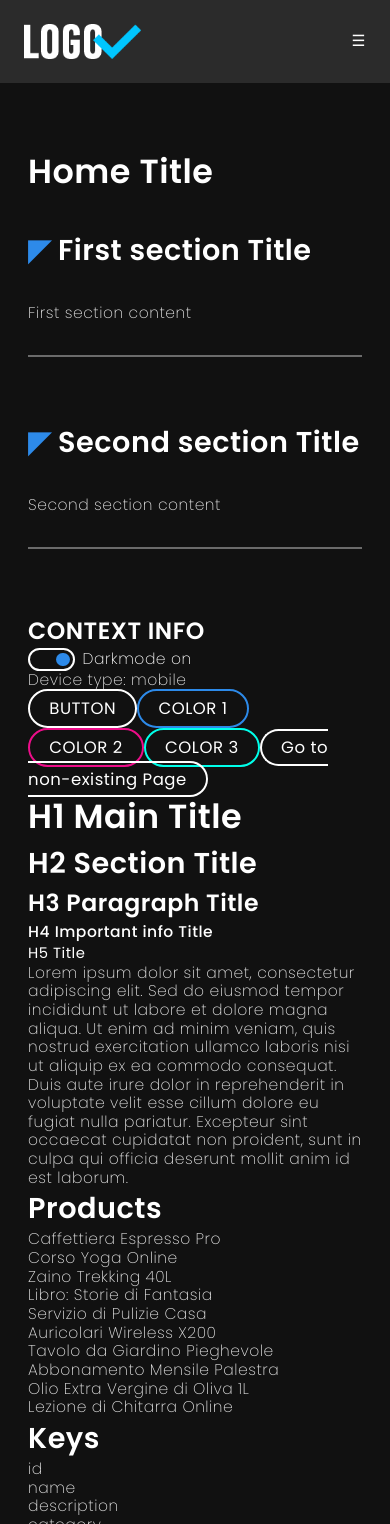
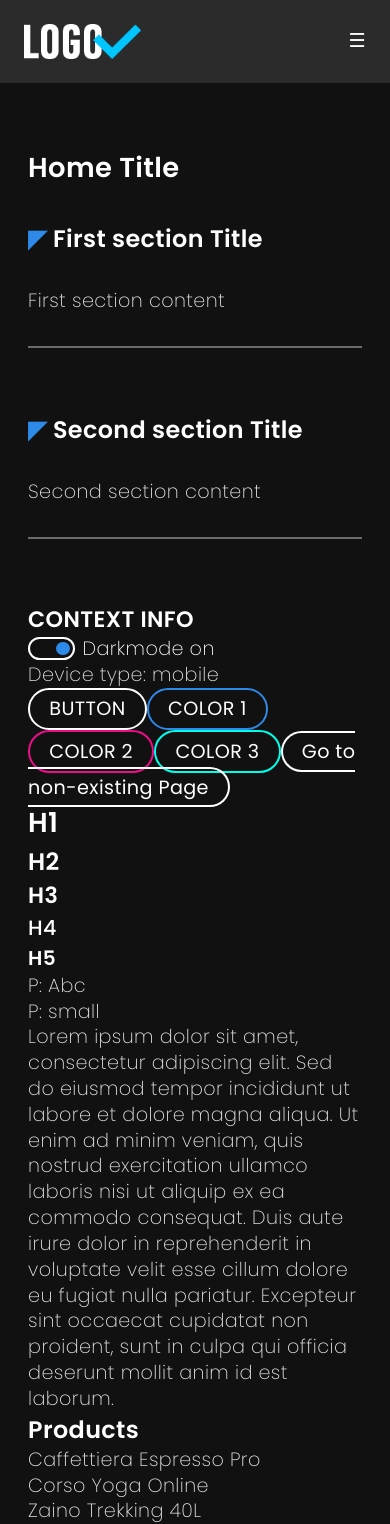
Before and after one commit to CamilloRosanio/next_react, a Next.js app: page / in a window 390 px wide. Shown: the top 1524 px of the page. Built offline with nearby package versions, Linux system fonts and the light colour scheme.

Commit message:
TYPOGRAPHY - Miglioramento proporzioni del testo responsive

```diff
--- a/src/app/globals.css
+++ b/src/app/globals.css
@@ -53,15 +53,15 @@ select {
   --space-unit-4: calc(var(--space-unit) * 4);
 
   /* TYPOGRAPHY */
-  --typo-size: 1.3rem;
+  --typo-size: 1.2rem;
   --typo-vw: 1vw;
-  --typo-h1: calc(var(--typo-size) + calc(var(--typo-vw) *2));
-  --typo-h2: calc(var(--typo-size) + calc(var(--typo-vw) *0.8));
-  --typo-h3: calc(calc(var(--typo-size) *0.8) + calc(var(--typo-vw) * 0.8));
-  --typo-h4: calc(calc(var(--typo-size) /2) + calc(var(--typo-vw) * 0.7));
-  --typo-h5: calc(calc(var(--typo-size) /2) + calc(var(--typo-vw) *0.5));
-  --typo-p: calc(calc(var(--typo-size) /2) + calc(var(--typo-vw) *0.7));
-  --typo-small: calc(calc(var(--typo-size) * 0.6) + calc(var(--typo-vw) *0.3));
+  --typo-h1: calc(var(--typo-size) + calc(var(--typo-vw) *2.1));
+  --typo-h2: calc(var(--typo-size) + calc(var(--typo-vw) *1.2));
+  --typo-h3: calc(var(--typo-size) + calc(var(--typo-vw) * 0.8));
+  --typo-h4: calc(var(--typo-size) + calc(var(--typo-vw) *0.4));
+  --typo-h5: calc(var(--typo-size) + calc(var(--typo-vw) *0.2));
+  --typo-p: calc(var(--typo-size) + calc(var(--typo-vw) *0.4));
+  --typo-small: calc(var(--typo-size) + calc(var(--typo-vw) *0.0));
 
 
 
@@ -118,12 +118,18 @@ h4 {
 
 h5 {
   font-size: var(--typo-h5);
-  font-weight: 400;
+  font-weight: 600;
 }
 
 p {
   color: var(--color-secondary);
   font-size: var(--typo-p);
+  font-weight: 200;
+}
+
+.smallText {
+  color: var(--color-secondary);
+  font-size: var(--typo-small);
   font-weight: 200;
 }
 
@@ -205,7 +211,6 @@ main {
 /****************************************** BUTTONS */
 
 .button {
-  line-height: normal;
   font-size: var(--typo-small);
   font-weight: 400;
   padding: calc(var(--space-unit) * 0.3) calc(var(--space-unit) * 1.2);
@@ -924,15 +929,6 @@ footer .flexLine :last-child {
 
 @media screen and (max-width: 768px) {
 
-  :root {
-    /* TYPOGRAPHY */
-    --typo-size: 1.5rem;
-  }
-
-  p {
-    line-height: calc(calc(var(--typo-size) /2) + calc(var(--typo-vw) *1.4));
-  }
-
   .card {
     padding: calc(var(--space-unit) * 1.5);
     border-radius: 15px;
@@ -962,7 +958,12 @@ footer .flexLine :last-child {
 
   :root {
     /* TYPOGRAPHY */
-    --typo-size: 1.6rem;
+    --typo-size: 1.2rem;
+    --typo-p: calc(var(--typo-size) + calc(var(--typo-vw) *0.0));
+  }
+
+  p {
+    line-height: calc(var(--typo-size) + calc(var(--typo-vw) *1.7));
   }
 
   ::-webkit-scrollbar {
@@ -973,9 +974,7 @@ footer .flexLine :last-child {
     width: calc(var(--container)* 1.07);
   }
 
-  p {
-    line-height: calc(calc(var(--typo-size) /2) + calc(var(--typo-vw) *1.5));
-  }
+
 
   header {
     padding: calc(var(--space-unit) *1.5);
--- a/src/app/page.jsx
+++ b/src/app/page.jsx
@@ -72,15 +72,19 @@ export default function HomePage() {
       Go to non-existing Page
     </a>
 
-    <h1>{mainContext.listSymbol} H1 Main Title</h1>
+    <h1>H1</h1>
 
-    <h2>H2 Section Title</h2>
+    <h2>H2</h2>
 
-    <h3>H3 Paragraph Title</h3>
+    <h3>H3</h3>
 
-    <h4>H4 Important info Title</h4>
+    <h4>H4</h4>
 
-    <h5>H5 Title</h5>
+    <h5>H5</h5>
+
+    <p>P: Abc</p>
+
+    <p className="smallText">P: small</p>
 
     <p>Lorem ipsum dolor sit amet, consectetur adipiscing elit. Sed do eiusmod tempor incididunt ut labore et dolore magna aliqua. Ut enim ad minim veniam, quis nostrud exercitation ullamco laboris nisi ut aliquip ex ea commodo consequat. Duis aute irure dolor in reprehenderit in voluptate velit esse cillum dolore eu fugiat nulla pariatur. Excepteur sint occaecat cupidatat non proident, sunt in culpa qui officia deserunt mollit anim id est laborum. </p>
 
```
